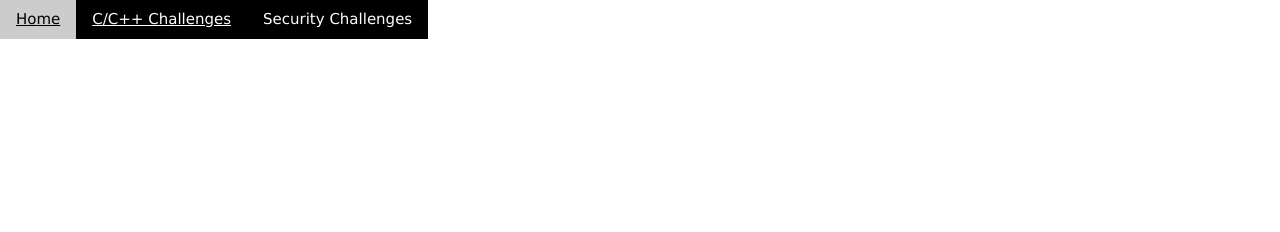
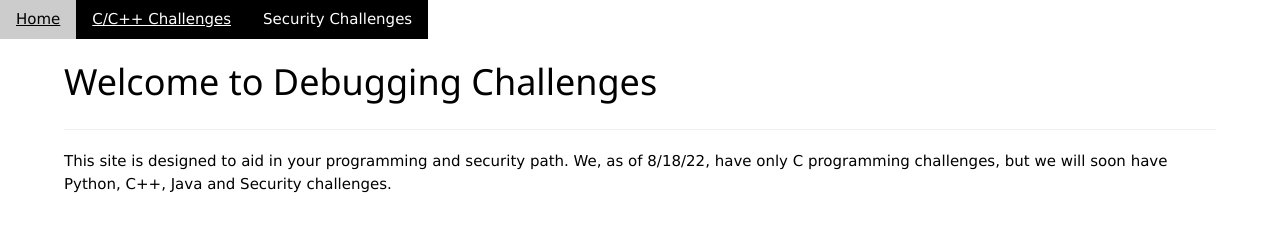
Before and after one commit to TheSecurityAtlas/debugging-practice, a plain HTML site: page docs/index.html in a window 1280 px wide. Drawn offline with Linux system fonts and the light colour scheme.

Commit message:
working on home page

```diff
--- a/docs/index.html
+++ b/docs/index.html
@@ -4,14 +4,19 @@
     <title>Welcome to Programming Challenges</title>
     <meta name="viewport" content="width=device-width, height=device-height, initial-scale=1.0, minimum-scale=1.0">
     <link rel="stylesheet" href="w3.css">
+    <link rel="stylesheet" href="style.css">
   </head>
   <body>
     <button class="w3-black w3-button" style="float:left"><a href="docs/index.html">Home</a></button>
     <button class="w3-button w3-black" style="float:left"><a href="./en/challenges/runtime/clang/clang.html">C/C++ Challenges</a></button>
     <button class="w3-button w3-black" style="float:left"><a>Security Challenges</a></button>
-
-    <div id="info-1">
-
+    <br>
+    <br>
+    <div id="info-1" class="info-section">
+      <h1>Welcome to Debugging Challenges</h1>
+      <hr>
+      <p1>This site is designed to aid in your programming and security path. We, as of 8/18/22, have only C programming challenges, but we will soon have Python, C++, Java and Security challenges.</p1>
+      <br>
 
     </div>
   </body>
--- a/docs/style.css
+++ b/docs/style.css
@@ -1 +1,5 @@
 /* Custom CSS */
+.info-section{
+  margin-left: 5%;
+  margin-right: 5%;
+};
```
Also changed, not shown: docs/en/challenges/runtime/clang/bugs/bug1.html (renamed from docs/en/challenges/runtime/clang/bug1/bug1.html, +1 -1 lines), docs/en/challenges/runtime/clang/clang.html (+1 -1 lines), 8 other files.
